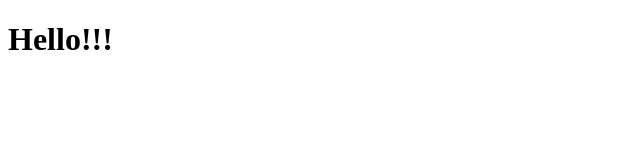
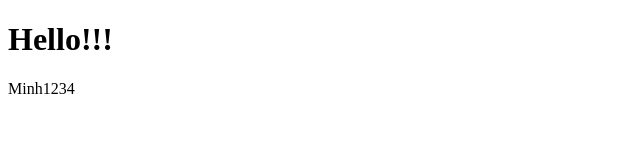
Before and after one commit to nguyentranngocminh/DuAnElearning, a plain HTML site: page frontend09/index.html in a window 1280 px wide. Shown: the full height of the page, 0-640 px from the left. Drawn offline with Linux system fonts and the light colour scheme.

Commit message:
minh update

```diff
--- a/frontend09/index.html
+++ b/frontend09/index.html
@@ -8,6 +8,7 @@
 </head>
 <body>
     <h1>Hello!!!</h1>
+    <p>Minh1234</p>
     <script src="main.js"></script>
 </body>
 </html>
```
